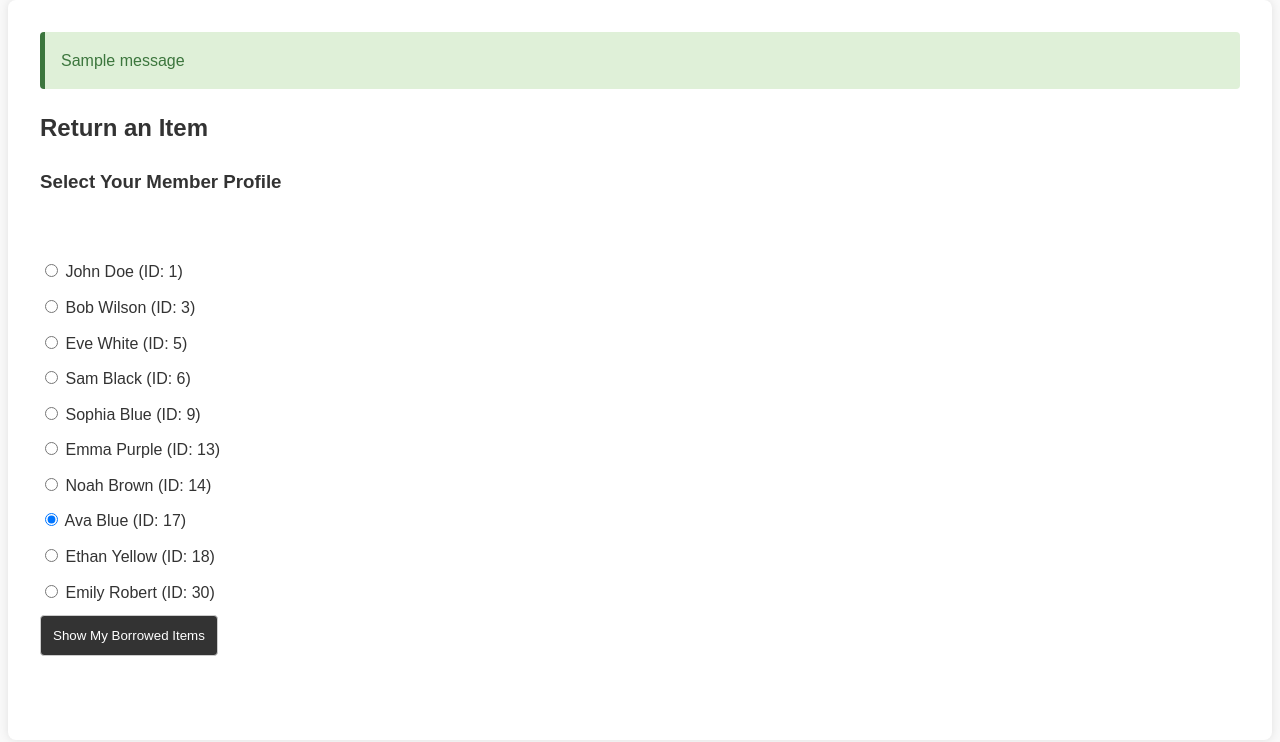
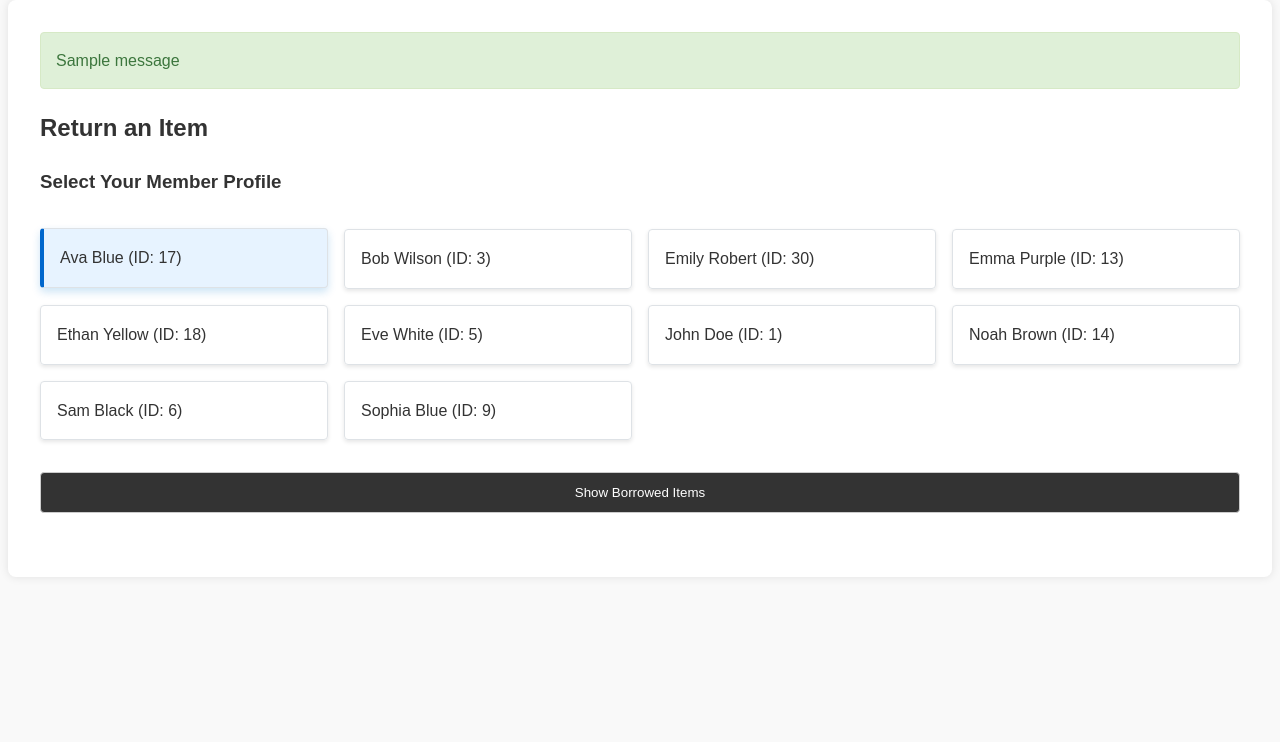
Before and after one commit to Library-WebApp/Library-WebApp, a Flask app: page /return-item in a window 1280 px wide, after a click that opens the changed part. Shown: the part 58-800 px from the top of the page. Run offline with Flask 3, Linux system fonts and the light colour scheme; data comes from the database, SQL or seed files in the repository; both versions use the stored data as it was after the commit; one stand-in notice (Sample message) is shown.

Commit message:
Fix return item functionality

```diff
--- a/app.py
+++ b/app.py
@@ -1,8 +1,10 @@
-from flask import Flask, render_template, request, redirect, url_for
+from flask import Flask, render_template, request, redirect, url_for, flash
 import sqlite3
 from datetime import datetime, timedelta
+import os  # Add this import
 
 app = Flask(__name__)
+app.secret_key = os.urandom(24)  # Add this line - generates a random secret key
 
 def get_db_connection():
     conn = sqlite3.connect('354_mini_project.db')
@@ -81,87 +83,80 @@ def borrow_item():
 # Return Item
 @app.route('/return-item', methods=['GET', 'POST'])
 def return_item():
-    conn = get_db_connection()
+    try:
+        conn = get_db_connection()
 
-    # Get all members for display
-    members = conn.execute("""
-        SELECT p.PersonID, p.Name
-        FROM Person p
-        JOIN Member m ON p.PersonID = m.MemberID
-        WHERE p.Role = 'Member'
-    """).fetchall()
+        # Get all members for display
+        members = conn.execute("""
+            SELECT p.PersonID, p.Name
+            FROM Person p
+            JOIN Member m ON p.PersonID = m.MemberID
+            WHERE p.Role = 'Member'
+            ORDER BY p.Name
+        """).fetchall()
 
-    if request.method == 'POST':
-        # Handle member selection or item return
-        if 'member_id' in request.form:
-            # Member selected - show their borrowed items
-            member_id = request.form['member_id']
-            borrowed_items = conn.execute("""
-                SELECT br.RecordID, i.Title, i.ItemID, br.BorrowDate, br.DueDate
-                FROM BorrowingRecord br
-                JOIN Item i ON br.ItemID = i.ItemID
-                WHERE br.MemberID = ? AND br.ReturnDate IS NULL
-            """, (member_id,)).fetchall()
+        selected_member = request.form.get('member_id') if request.method == 'POST' else None
+        borrowed_items = []
 
-            return render_template('return_item.html',
-                                 members=members,
-                                 borrowed_items=borrowed_items,
-                                 selected_member=member_id)
+        if request.method == 'POST':
+            # Handle member selection
+            if 'select_member' in request.form:
+                selected_member = request.form['member_id']
+                borrowed_items = conn.execute("""
+                    SELECT br.RecordID, i.Title, i.ItemID, br.BorrowDate, br.DueDate
+                    FROM BorrowingRecord br
+                    JOIN Item i ON br.ItemID = i.ItemID
+                    WHERE br.MemberID = ? AND br.ReturnDate IS NULL
+                """, (selected_member,)).fetchall()
 
-        elif 'record_id' in request.form:
-            # Item return submitted
-            record_id = request.form['record_id']
-            try:
-                return_date = datetime.now().strftime('%Y-%m-%d')
+            # Handle item return
+            elif 'return_item' in request.form:
+                record_id = request.form['record_id']
+                selected_member = request.form['member_id']
 
-                # Get item ID from the borrowing record
-                record = conn.execute("""
-                    SELECT ItemID FROM BorrowingRecord WHERE RecordID = ?
-                """, (record_id,)).fetchone()
+                # Update borrowing record
+                conn.execute("""
+                    UPDATE BorrowingRecord
+                    SET ReturnDate = DATE('now')
+                    WHERE RecordID = ?
+                """, (record_id,))
 
-                if record:
-                    # Update borrowing record
-                    conn.execute("""
-                        UPDATE BorrowingRecord
-                        SET ReturnDate = ?
-                        WHERE RecordID = ?
-                    """, (return_date, record_id))
+                # Update item availability
+                conn.execute("""
+                    UPDATE Item
+                    SET AvailabilityStatus = 1
+                    WHERE ItemID = (
+                        SELECT ItemID FROM BorrowingRecord WHERE RecordID = ?
+                    )
+                """, (record_id,))
 
-                    # Update item availability
-                    conn.execute("""
-                        UPDATE Item
-                        SET AvailabilityStatus = 1
-                        WHERE ItemID = ?
-                    """, (record['ItemID'],))
+                conn.commit()
 
-                    conn.commit()
+                # Get updated borrowed items
+                borrowed_items = conn.execute("""
+                    SELECT br.RecordID, i.Title, i.ItemID, br.BorrowDate, br.DueDate
+                    FROM BorrowingRecord br
+                    JOIN Item i ON br.ItemID = i.ItemID
+                    WHERE br.MemberID = ? AND br.ReturnDate IS NULL
+                """, (selected_member,)).fetchall()
 
-                # Get member ID to show their remaining borrowed items
-                member_record = conn.execute("""
-                    SELECT MemberID FROM BorrowingRecord WHERE RecordID = ?
-                """, (record_id,)).fetchone()
+                flash('Item successfully returned!', 'success')
 
-                if member_record:
-                    borrowed_items = conn.execute("""
-                        SELECT br.RecordID, i.Title, i.ItemID, br.BorrowDate, br.DueDate
-                        FROM BorrowingRecord br
-                        JOIN Item i ON br.ItemID = i.ItemID
-                        WHERE br.MemberID = ? AND br.ReturnDate IS NULL
-                    """, (member_record['MemberID'],)).fetchall()
+        return render_template('return_item.html',
+                            members=members,
+                            borrowed_items=borrowed_items,
+                            selected_member=selected_member)
 
-                conn.close()
-                return render_template('return_item.html',
-                                    members=members,
-                                    borrowed_items=borrowed_items,
-                                    selected_member=member_record['MemberID'],
-                                    success="Item returned successfully!")
-            except sqlite3.Error as e:
-                return render_template('return_item.html',
-                                    members=members,
-                                    error=str(e))
+    except sqlite3.Error as e:
+        flash(f'Database error: {str(e)}', 'error')
+        return render_template('return_item.html',
+                            members=members,
+                            borrowed_items=[],
+                            selected_member=selected_member)
 
-    conn.close()
-    return render_template('return_item.html', members=members)
+    finally:
+        if 'conn' in locals():
+            conn.close()
 
 # Donate Item
 @app.route('/donate-item', methods=['GET', 'POST'])
--- a/static/styles.css
+++ b/static/styles.css
@@ -89,10 +89,18 @@ button:hover {
 
 /* Alert */
 .alert {
-  padding: 1rem;
-  background-color: #dff0d8;
-  border-left: 5px solid #3c763d;
-  color: #3c763d;
-  margin-bottom: 1rem;
+  padding: 15px;
+  margin-bottom: 20px;
+  border: 1px solid transparent;
   border-radius: 4px;
 }
+.alert-success {
+  color: #3c763d;
+  background-color: #dff0d8;
+  border-color: #d6e9c6;
+}
+.alert-error {
+  color: #a94442;
+  background-color: #f2dede;
+  border-color: #ebccd1;
+}
--- a/templates/base.html
+++ b/templates/base.html
@@ -18,14 +18,13 @@
         </ul>
     </nav>
     <div class="container">
-        {% with messages = get_flashed_messages() %}
-            {% if messages %}
-                {% for message in messages %}
-                    <div class="alert">{{ message }}</div>
-                {% endfor %}
-            {% endif %}
-        {% endwith %}
-
+        {% with messages = get_flashed_messages(with_categories=true) %}
+        {% if messages %}
+            {% for category, message in messages %}
+                <div class="alert alert-{{ category }}">{{ message }}</div>
+            {% endfor %}
+        {% endif %}
+    {% endwith %}
         {% block content %}{% endblock %}
     </div>
 </body>
--- a/templates/return_item.html
+++ b/templates/return_item.html
@@ -5,90 +5,126 @@
 {% block content %}
 <h2>Return an Item</h2>
 
-{% if error %}
-    <div class="error">{{ error }}</div>
-{% elif success %}
-    <div class="success">{{ success }}</div>
-{% endif %}
-
+<div class="member-selection">
     <h3>Select Your Member Profile</h3>
     <form method="POST">
-    <div class="member-selection">
+        <div class="member-grid">
             {% for member in members %}
-        <div class="member-option">
+            <div class="member-card {% if selected_member == member['PersonID'] %}selected{% endif %}">
                 <input type="radio" id="member_{{ member['PersonID'] }}" name="member_id"
                        value="{{ member['PersonID'] }}"
-                   {% if selected_member == member['PersonID'] %}checked{% endif %}
-                   required>
-            <label for="member_{{ member['PersonID'] }}">{{ member['Name'] }} (ID: {{ member['PersonID'] }})</label>
+                       {% if selected_member == member['PersonID'] %}checked{% endif %}>
+                <label for="member_{{ member['PersonID'] }}">
+                    {{ member['Name'] }} (ID: {{ member['PersonID'] }})
+                </label>
             </div>
             {% endfor %}
-        <button type="submit" name="action" value="select_member">Show My Borrowed Items</button>
+        </div>
+        <button type="submit" name="select_member" class="btn btn-primary">
+            Show Borrowed Items
+        </button>
+    </form>
 </div>
 
+{% if selected_member %}
     {% if borrowed_items %}
+    <div class="borrowed-items">
         <h3>Your Borrowed Items</h3>
-    <table>
+        <table class="table">
+            <thead>
                 <tr>
                     <th>Title</th>
                     <th>Borrow Date</th>
                     <th>Due Date</th>
                     <th>Action</th>
                 </tr>
+            </thead>
+            <tbody>
                 {% for item in borrowed_items %}
                 <tr>
                     <td>{{ item['Title'] }}</td>
                     <td>{{ item['BorrowDate'] }}</td>
                     <td>{{ item['DueDate'] }}</td>
                     <td>
-                <form method="POST" style="display: inline;">
+                        <form method="POST">
                             <input type="hidden" name="record_id" value="{{ item['RecordID'] }}">
-                    <button type="submit" class="return-btn">Return</button>
+                            <input type="hidden" name="member_id" value="{{ selected_member }}">
+                            <button type="submit" name="return_item" class="btn btn-success">
+                                Return
+                            </button>
                         </form>
                     </td>
                 </tr>
                 {% endfor %}
+            </tbody>
         </table>
-    {% elif selected_member %}
-    <p>You have no items currently borrowed.</p>
+    </div>
+    {% else %}
+    <div class="alert alert-info">
+        You have no items currently borrowed.
+    </div>
     {% endif %}
-</form>
+{% endif %}
 
 <style>
 .member-selection {
-    margin: 20px 0;
+    margin-bottom: 2rem;
 }
-.member-option {
-    margin: 10px 0;
+.member-grid {
+    display: grid;
+    grid-template-columns: repeat(auto-fill, minmax(250px, 1fr));
+    gap: 1rem;
+    margin-bottom: 1rem;
 }
-.error {
-    color: red;
+.member-card {
+    padding: 1rem;
+    border: 1px solid #dee2e6;
+    border-radius: 0.25rem;
+    cursor: pointer;
+    transition: all 0.3s ease; /* Smooth transition for hover effects */
+    box-shadow: 0 2px 4px rgba(0,0,0,0.1); /* Default subtle shadow */
 }
-.success {
-    color: green;
+
+/* Hover effect */
+.member-card:hover {
+    transform: translateY(-2px); /* Slight lift */
+    box-shadow: 0 4px 8px rgba(0,0,0,0.15); /* Enhanced shadow on hover */
+    background-color: #f8f9fa; /* Light background change */
 }
-table {
-    width: 100%;
-    border-collapse: collapse;
-    margin: 20px 0;
+
+/* Selected state - keeps shadow and adds blue highlight */
+.member-card.selected {
+    background-color: #e7f3ff;
+    border-left: 4px solid #0066cc;
+    box-shadow: 0 4px 8px rgba(0, 119, 204, 0.2); /* Blue-tinted shadow */
+    transform: translateY(-1px); /* Maintains slight lift */
 }
-th, td {
-    border: 1px solid #ddd;
-    padding: 8px;
-    text-align: left;
+
+.member-card input[type="radio"] {
+    display: none;
 }
-th {
-    background-color: #f2f2f2;
-}
-.return-btn {
-    background-color: #4CAF50;
-    color: white;
-    border: none;
-    padding: 5px 10px;
-    cursor: pointer;
-}
-.return-btn:hover {
-    background-color: #45a049;
+.borrowed-items {
+    margin-top: 2rem;
 }
 </style>
+
+<script>
+    document.querySelectorAll('.member-card').forEach(card => {
+        card.addEventListener('click', function(e) {
+            // Prevent form submission
+            e.preventDefault();
+
+            // Uncheck all other radios
+            document.querySelectorAll('.member-card input[type="radio"]').forEach(radio => {
+                radio.checked = false;
+                radio.closest('.member-card').classList.remove('selected');
+            });
+
+            // Check this radio
+            const radio = this.querySelector('input[type="radio"]');
+            radio.checked = true;
+            this.classList.add('selected');
+        });
+    });
+</script>
 {% endblock %}
```
Also changed, not shown: main.py (+11 -10 lines), 354_mini_project.db. Lines whose indentation alone changed are shown as unchanged.
